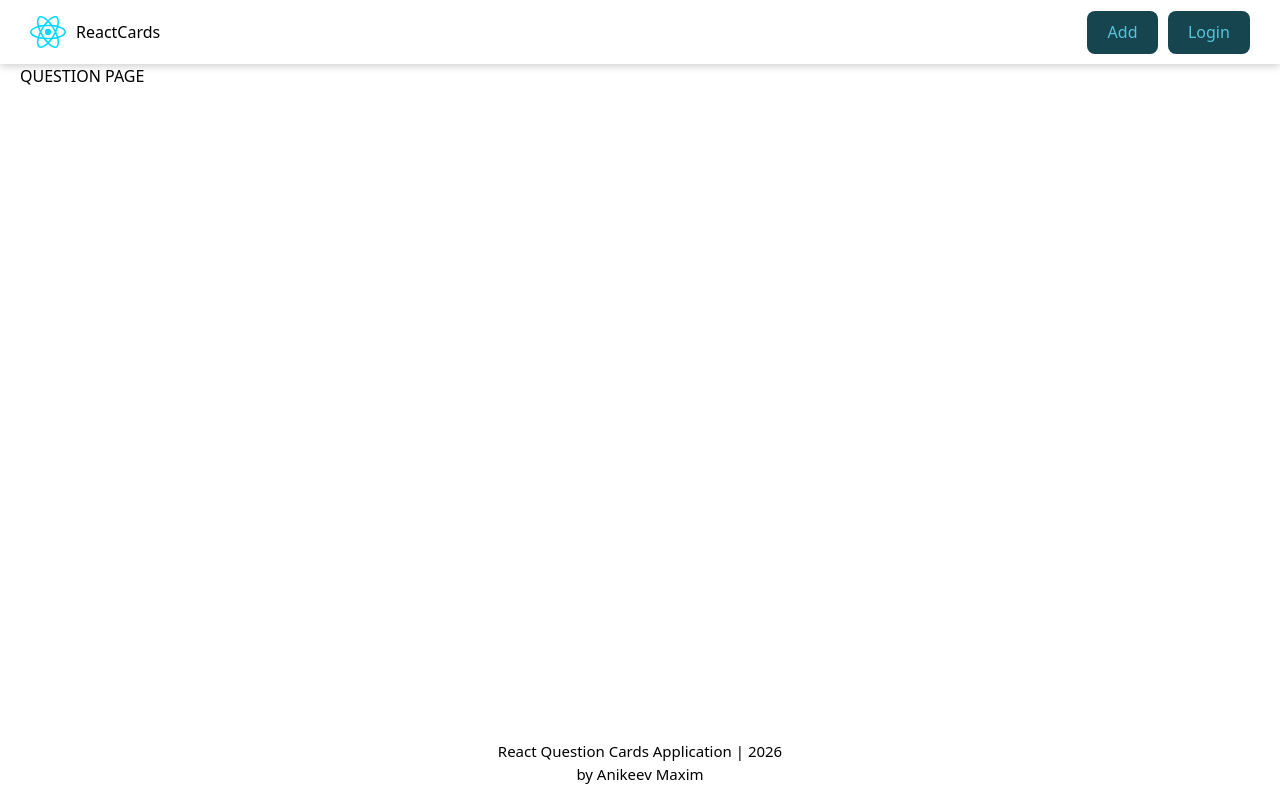
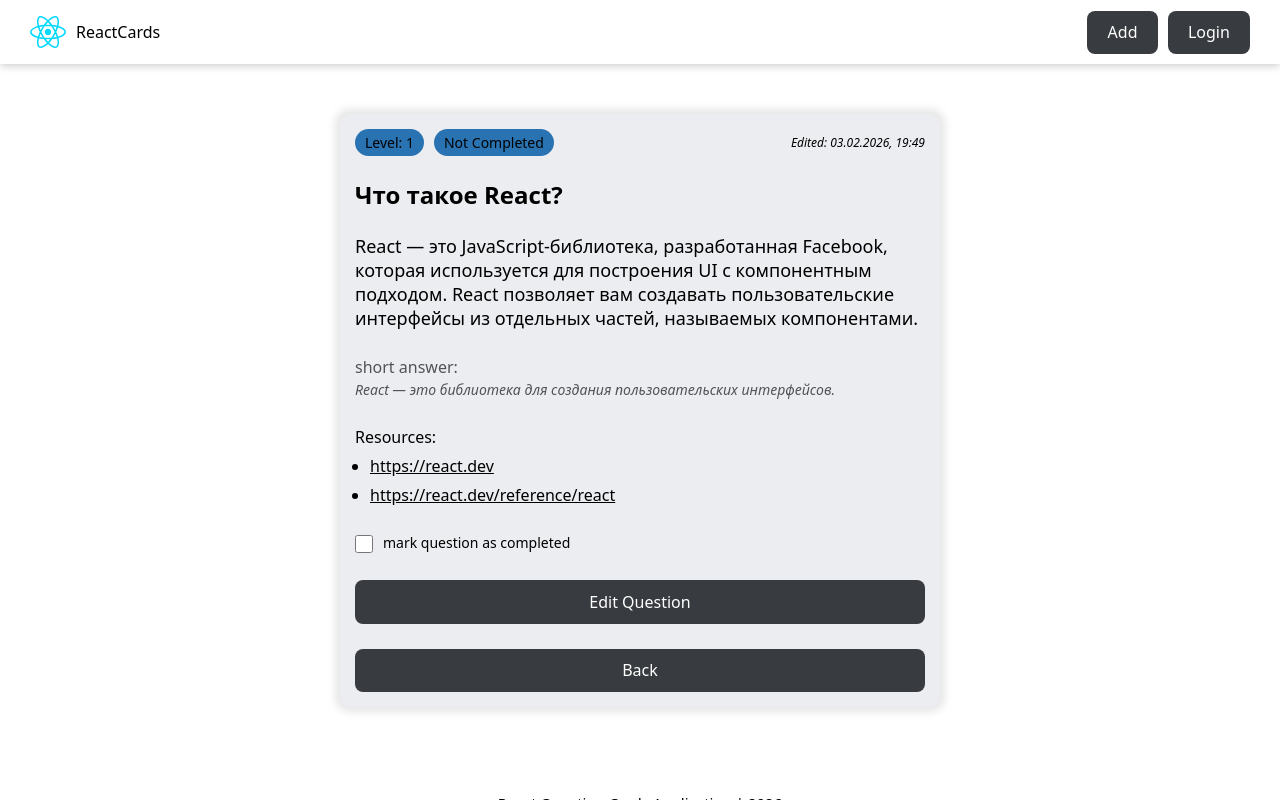
Before and after one commit to Superpnz/react-question-cards, a React (Vite) app: page /question/1 in a window 1280 px wide. Built offline with nearby package versions, Linux system fonts and the light colour scheme; data requests are answered from the project's data file.

Commit message:
feat(pages): create question page

```diff
--- a/backend/db.json
+++ b/backend/db.json
@@ -10,7 +10,7 @@
         "https://react.dev/reference/react"
       ],
       "level": 1,
-      "completed": true,
+      "completed": false,
       "editDate": "03.02.2026, 19:49"
     },
     {
@@ -69,7 +69,7 @@
         "https://react.dev/learn/state-a-components-memory"
       ],
       "level": 2,
-      "completed": true
+      "completed": false
     },
     {
       "id": "7",
@@ -80,7 +80,7 @@
         "https://react.dev/reference/react/useState"
       ],
       "level": 2,
-      "completed": true
+      "completed": false
     },
     {
       "id": "8",
@@ -91,7 +91,7 @@
         "https://react.dev/reference/react/useEffect"
       ],
       "level": 2,
-      "completed": true
+      "completed": false
     },
     {
       "id": "9",
@@ -113,7 +113,7 @@
         "https://react.dev/learn/keeping-components-pure"
       ],
       "level": 3,
-      "completed": true
+      "completed": false
     },
     {
       "id": "11",
@@ -168,7 +168,7 @@
         "https://react.dev/learn/responding-to-events"
       ],
       "level": 2,
-      "completed": true
+      "completed": false
     },
     {
       "id": "16",
@@ -378,7 +378,7 @@
         "https://redux.js.org"
       ],
       "level": 3,
-      "completed": true
+      "completed": false
     },
     {
       "id": "35",
@@ -565,5 +565,6 @@
       "level": 1,
       "completed": false
     }
-  ]
+  ],
+  "$schema": "./node_modules/json-server/schema.json"
 }
--- a/eslint.config.js
+++ b/eslint.config.js
@@ -4,6 +4,7 @@ import reactHooks from "eslint-plugin-react-hooks";
 import reactRefresh from "eslint-plugin-react-refresh";
 import prettier from "eslint-plugin-prettier";
 import { defineConfig, globalIgnores } from "eslint/config";
+import react from "eslint-plugin-react";
 
 export default defineConfig([
   globalIgnores(["dist"]),
@@ -11,6 +12,7 @@ export default defineConfig([
     files: ["**/*.{js,jsx}"],
     plugins: {
       prettier,
+      react,
     },
     extends: [js.configs.recommended, reactHooks.configs.flat.recommended, reactRefresh.configs.vite],
     languageOptions: {
@@ -24,6 +26,7 @@ export default defineConfig([
     },
     rules: {
       "no-unused-vars": ["error", { varsIgnorePattern: "^[A-Z_]" }],
+      "react/jsx-no-target-blank": "warn",
       "prettier/prettier": [
         "error",
         {
--- a/package.json
+++ b/package.json
@@ -10,7 +10,6 @@
     "preview": "vite preview",
     "server": "json-server --watch backend/db.json -p 8801",
     "server:help": "json-server --help"
-
   },
   "dependencies": {
     "react": "^19.2.0",
@@ -24,6 +23,7 @@
     "@vitejs/plugin-react": "^5.1.1",
     "eslint": "^9.39.1",
     "eslint-plugin-prettier": "^5.5.5",
+    "eslint-plugin-react": "^7.37.5",
     "eslint-plugin-react-hooks": "^7.0.1",
     "eslint-plugin-react-refresh": "^0.4.24",
     "globals": "^16.5.0",
--- a/src/App.jsx
+++ b/src/App.jsx
@@ -2,6 +2,7 @@ import { BrowserRouter, Route, Routes } from "react-router-dom";
 import { MainLayout } from "./components/MainLayout";
 import { HomePage } from "./pages/HomePage";
 import { NotFoundPage } from "./pages/NotFoundPage";
+import { QuestionPage } from "./pages/QuestionPage";
 
 function App() {
   return (
@@ -11,7 +12,7 @@ function App() {
           <Route path="/" element={<HomePage />} />
           <Route path="/forbidden" element={<div>forbidden !!!</div>} />
           <Route path="/addquestion" element={<div>add question 🥶</div>} />
-          <Route path="/question/:id" element={<div>QUESTION PAGE</div>} />
+          <Route path="/question/:id" element={<QuestionPage />} />
 
           <Route path="*" element={<NotFoundPage />} />
         </Route>
--- a/src/index.css
+++ b/src/index.css
@@ -40,8 +40,8 @@ body {
     --main-bg-color: #fff;
     --text-color: #000;
 
-    --btn-bg-color: #16444f;
-    --btn-text-color: #57C4DC;
+    --btn-bg-color: #383b3f;
+    --btn-text-color: #fff;
 
     --card-bg-color: #ebedf0;
   }
@@ -51,8 +51,9 @@ body {
     --main-bg-color: #23272f;
     --text-color: #fff;
 
-    --btn-bg-color: #383b3f;
-    --btn-text-color: #fff;
+
+    --btn-bg-color: #16444f;
+    --btn-text-color: #57C4DC;
 
     --card-bg-color: #343a46;
   }
--- /dev/null
+++ b/src/pages/QuestionPage/QuestionPage.jsx
@@ -0,0 +1,105 @@
+import cls from "./QuestionPage.module.css";
+import { Badge } from "../../components/Badge";
+import { useNavigate, useParams } from "react-router-dom";
+import { Button } from "../../components/Button";
+import { useEffect, useId, useState } from "react";
+import { useFetch } from "../../hooks/useFetch";
+import { API_URL } from "../../constants";
+import { Loader, SmallLoader } from "../../components/Loader";
+
+export const QuestionPage = () => {
+  const checkboxId = useId();
+  const navigate = useNavigate();
+  const { id } = useParams();
+  const [card, setCard] = useState(null);
+  const [isChecked, setIsChecked] = useState(true);
+
+  const levelVariant = () => (card.level === 1 ? "primary" : card.level === 2 ? "warning" : "alert");
+  const completedVariant = () => (card.completed ? "success" : "primary");
+
+  const [fetchCard, isCardLoading] = useFetch(async () => {
+    const response = await fetch(`${API_URL}/react/${id}`);
+    const data = await response.json();
+
+    setCard(data);
+  });
+
+  const [updateCard, isCardUpdating] = useFetch(async (isChecked) => {
+    const response = await fetch(`${API_URL}/react/${id}`, {
+      method: "PATCH",
+      body: JSON.stringify({ completed: isChecked }),
+    });
+    const data = await response.json();
+
+    setCard(data);
+  });
+
+  useEffect(() => {
+    fetchCard();
+  }, []);
+
+  useEffect(() => {
+    card !== null && setIsChecked(card.completed);
+  }, [card]);
+
+  const onCheckboxChangeHandler = () => {
+    setIsChecked(!isChecked);
+    updateCard(!isChecked);
+  };
+
+  return (
+    <>
+      {isCardLoading && <Loader />}
+      {card !== null && (
+        <div className={cls.container}>
+          <div className={cls.cardLabels}>
+            <Badge variant={levelVariant()}>Level: {card.level}</Badge>
+            <Badge variant={completedVariant()}>{card.completed ? "Completed" : "Not Completed"}</Badge>
+            {card?.editDate && <p className={cls.editDate}>Edited: {card.editDate}</p>}
+          </div>
+
+          <h5 className={cls.cardTitle}>{card.question}</h5>
+          <p className={cls.cardDescription}>{card.description}</p>
+
+          <div className={cls.cardAnswers}>
+            <label>short answer: </label>
+            <p className={cls.cardAnswer}>{card.answer}</p>
+          </div>
+
+          <ul className={cls.cardLinks}>
+            Resources:
+            {card.resources.map((link, index) => {
+              return (
+                <li key={index}>
+                  <a href={link.trim()} target="_blank" rel="noreferrer">
+                    {link.trim()}
+                  </a>
+                </li>
+              );
+            })}
+          </ul>
+
+          <label htmlFor={checkboxId} className={cls.cardCheckbox}>
+            <input
+              type="checkbox"
+              id={checkboxId}
+              className={cls.checkbox}
+              checked={isChecked}
+              onChange={onCheckboxChangeHandler}
+              disabled={isCardUpdating}
+            />
+            <span>mark question as completed</span>
+            {isCardUpdating && <SmallLoader />}
+          </label>
+
+          <Button onClick={() => navigate(`/editquestion/${card.id}`)} isDisabled={isCardUpdating}>
+            Edit Question
+          </Button>
+          <Button onClick={() => navigate("/")} isDisabled={isCardUpdating}>
+            Back
+          </Button>
+        </div>
+      )}
+    </>
+  );
+};
--- /dev/null
+++ b/src/pages/QuestionPage/QuestionPage.module.css
@@ -0,0 +1,86 @@
+.container {
+    width: 100%;
+    max-width: 600px;
+    height: max-content;
+    margin: 50px auto;
+    border-radius: 10px;
+    padding: 15px;
+    background-color: var(--card-bg-color);
+    color: var(--text-color);
+    box-shadow: 0 0 8px 5px rgba(0, 0, 0, 0.1);
+    display: flex;
+    flex-direction: column;
+    justify-content: flex-start;
+    align-items: flex-start;
+    gap: 25px;
+
+    button {
+        width: 100%;
+    }
+}
+
+.cardLabels {
+    width: 100%;
+    display: flex;
+    flex-wrap: wrap-reverse;
+    justify-content: flex-start;
+    align-items: center;
+    gap: 10px;
+}
+
+.editDate {
+    margin-left: auto;
+    font-size: 12px;
+    font-style: italic;
+}
+
+.cardTitle {
+    font-size: 24px;
+    line-height: 28px;
+}
+
+.cardDescription {
+    font-size: 18px;
+    line-height: 24px;
+}
+
+.cardAnswers {
+    margin-top: auto;
+    opacity: .65;
+}
+
+.cardAnswer {
+    font-size: 14px;
+    font-style: italic;
+    text-align: justify;
+}
+
+.cardLinks {
+    display: flex;
+    flex-direction: column;
+    justify-content: flex-start;
+    align-items: flex-start;
+    gap: 5px;
+
+    li {
+        margin-left: 15px;
+    }
+}
+
+.cardCheckbox {
+    display: flex;
+    justify-content: center;
+    align-items: center;
+    gap: 10px;
+
+    span {
+        font-size: 14px;
+        padding-bottom: 2px;
+    }
+}
+
+.checkbox {
+    width: 18px;
+    height: 18px;
+    accent-color: #16C47F;
+}
--- /dev/null
+++ b/src/pages/QuestionPage/index.jsx
@@ -0,0 +1 @@
+export { QuestionPage } from "./QuestionPage";
```
Also changed, not shown: 1 other file (tests, documents, lock files or other folders).
